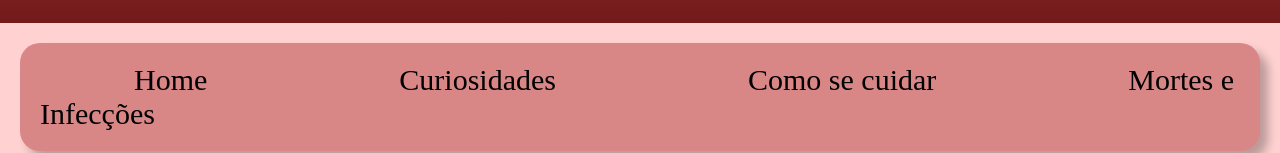
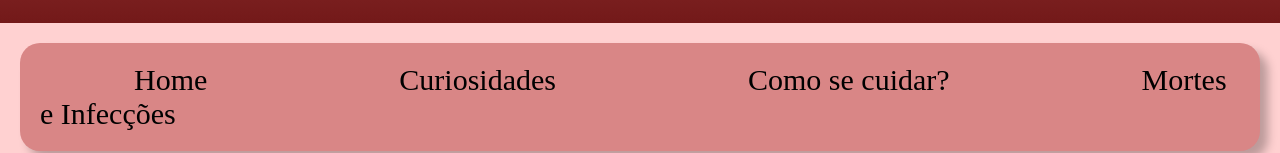
Before and after one commit to gabrielsousasaid/projeto-covid, a plain HTML site: page index.html in a window 1280 px wide. Shown: the part 177-330 px from the top of the page. Drawn offline with Linux system fonts and the light colour scheme.

Commit message:
new update

```diff
--- a/index.html
+++ b/index.html
@@ -13,7 +13,7 @@
     <h2>O INÍMIGO DO SÉCULO XXI</h2>
     </header>
     <nav>
-        <a href="#">Home</a> <a href="#">Curiosidades</a> <a href="#">Como se cuidar</a> <a href="#">Mortes e Infecções</a>
+        <a href="#">Home</a> <a href="#">Curiosidades</a> <a href="#">Como se cuidar?</a> <a href="#">Mortes e Infecções</a>
     </nav>
     <main>
         <article>
```
